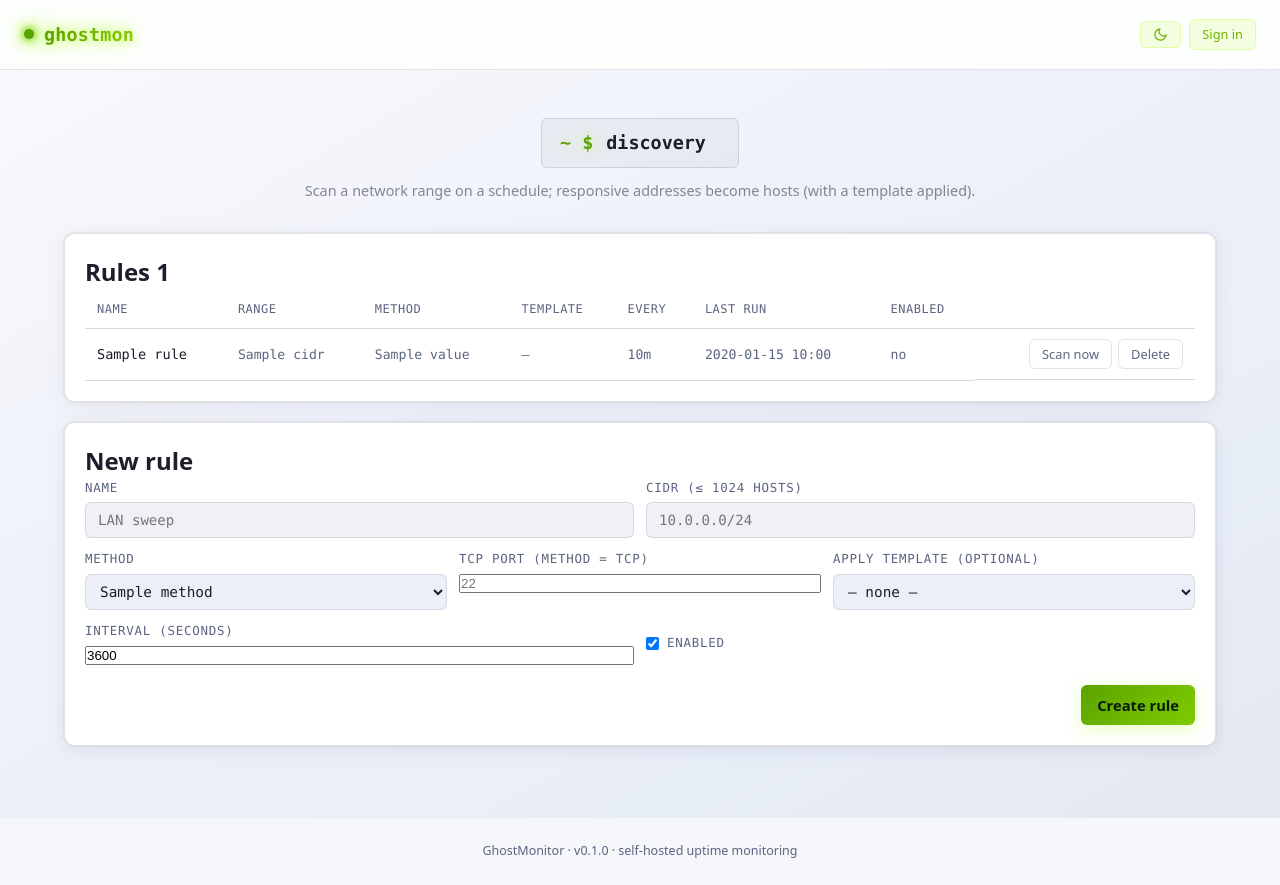
After one commit to stackopshq/ghostmon, a FastAPI app: template templates/discovery/list.html in a window 1280 px wide. The commit adds this page. Run offline with FastAPI, Linux system fonts and the light colour scheme; the template is opened without the code that fills it: most values are stand-ins (such as "Sample title", 1, 10 or a date in 2020); parts of the project's set-up code (start-up, migrations or seed data) failed here and were passed over.

Commit message:
feat(web): discovery rules management page (#43)
Add a /discovery page (new nav entry) to manage network discovery rules: a list with
each rule's range, method, template, interval and last run, plus per-rule Scan now
and Delete; and a create form (CIDR, ping/TCP + port, optional template, interval)
that surfaces validation (e.g. the CIDR host cap).

Tests: create-from-form, list render, scan-now provisions hosts (reachability stubbed),
delete, and the huge-CIDR rejection. Full suite 217 passed; ruff + mypy(strict) green.

```diff
--- a/app/api/routes/web/__init__.py
+++ b/app/api/routes/web/__init__.py
@@ -3,6 +3,7 @@ from fastapi import APIRouter
 from app.api.routes.web.auth import router as auth_router
 from app.api.routes.web.channels import router as channels_router
 from app.api.routes.web.dashboard import router as dashboard_router
+from app.api.routes.web.discovery import router as discovery_router
 from app.api.routes.web.escalation import router as escalation_router
 from app.api.routes.web.hosts import router as hosts_router
 from app.api.routes.web.maintenances import router as maintenances_router
@@ -17,6 +18,7 @@ router.include_router(hosts_router)
 router.include_router(channels_router)
 router.include_router(escalation_router)
 router.include_router(maintenances_router)
+router.include_router(discovery_router)
 router.include_router(problems_router)
 
 __all__ = ["router"]
--- a/templates/base.html
+++ b/templates/base.html
@@ -29,6 +29,7 @@
       <a href="/" class="nav-link{% if active_nav == 'dashboard' %} nav-active{% endif %}">Dashboard</a>
       <a href="/hosts" class="nav-link{% if active_nav == 'hosts' %} nav-active{% endif %}">Hosts</a>
       <a href="/problems" class="nav-link{% if active_nav == 'problems' %} nav-active{% endif %}">Problems</a>
+      <a href="/discovery" class="nav-link{% if active_nav == 'discovery' %} nav-active{% endif %}">Discovery</a>
       <a href="/channels" class="nav-link{% if active_nav == 'channels' %} nav-active{% endif %}">Channels</a>
       <a href="/escalation" class="nav-link{% if active_nav == 'escalation' %} nav-active{% endif %}">Escalation</a>
       <a href="/maintenances" class="nav-link{% if active_nav == 'maintenances' %} nav-active{% endif %}">Maintenances</a>
--- /dev/null
+++ b/templates/discovery/list.html
@@ -0,0 +1,103 @@
+{% extends "base.html" %}
+
+{% block title %}Discovery · GhostMonitor{% endblock %}
+
+{% block page %}
+<main class="page-bg">
+  <div class="container">
+    <div class="hero">
+      <h1 class="hero-title">
+        <span class="terminal-prompt">~ $&nbsp;</span><span>discovery</span><span class="terminal-cursor">▊</span>
+      </h1>
+      <div class="hero-sub">
+        Scan a network range on a schedule; responsive addresses become hosts (with a template applied).
+      </div>
+    </div>
+
+    {% if error %}<div class="flash flash-error">{{ error }}</div>{% endif %}
+    {% if flash %}<div class="flash flash-ok">{{ flash }}</div>{% endif %}
+
+    <section class="card">
+      <h2>Rules <span class="count">{{ rules|length }}</span></h2>
+      {% if rules %}
+      <table class="table">
+        <thead>
+          <tr><th>Name</th><th>Range</th><th>Method</th><th>Template</th><th>Every</th><th>Last run</th><th>Enabled</th><th></th></tr>
+        </thead>
+        <tbody>
+          {% for r in rules %}
+          <tr>
+            <td>{{ r.name }}</td>
+            <td class="muted">{{ r.cidr }}</td>
+            <td class="muted">{{ r.method.value }}{% if r.method.value == 'tcp' and r.port %}:{{ r.port }}{% endif %}</td>
+            <td class="muted">{{ template_names.get(r.template_id, '—') }}</td>
+            <td class="muted">{{ (r.interval_seconds // 60) }}m</td>
+            <td class="muted">{{ r.last_run_at.strftime('%Y-%m-%d %H:%M') if r.last_run_at else 'never' }}</td>
+            <td class="muted">{{ 'yes' if r.is_enabled else 'no' }}</td>
+            <td class="row-actions">
+              <form method="post" action="/discovery/{{ r.id }}/scan" class="form-inline">
+                <button type="submit" class="btn-new btn-muted">Scan now</button>
+              </form>
+              <form method="post" action="/discovery/{{ r.id }}/delete" class="form-inline" data-confirm="Delete rule {{ r.name }}?">
+                <button type="submit" class="btn-new btn-muted">Delete</button>
+              </form>
+            </td>
+          </tr>
+          {% endfor %}
+        </tbody>
+      </table>
+      {% else %}
+      <p class="muted">No discovery rules yet.</p>
+      {% endif %}
+    </section>
+
+    <section class="card" style="margin-top: 20px;">
+      <h2>New rule</h2>
+      <form method="post" action="/discovery/new" class="stacked">
+        <div class="field-row">
+          <label class="field">
+            <span>Name</span>
+            <input type="text" name="name" required maxlength="255" placeholder="LAN sweep">
+          </label>
+          <label class="field">
+            <span>CIDR (≤ 1024 hosts)</span>
+            <input type="text" name="cidr" required maxlength="64" placeholder="10.0.0.0/24">
+          </label>
+        </div>
+        <div class="field-row">
+          <label class="field">
+            <span>Method</span>
+            <select name="method">
+              {% for m in methods %}<option value="{{ m }}">{{ m }}</option>{% endfor %}
+            </select>
+          </label>
+          <label class="field">
+            <span>TCP port (method = tcp)</span>
+            <input type="number" name="port" min="1" max="65535" placeholder="22">
+          </label>
+          <label class="field">
+            <span>Apply template (optional)</span>
+            <select name="template_id">
+              <option value="">— none —</option>
+              {% for t in templates_list %}<option value="{{ t.id }}">{{ t.name }}</option>{% endfor %}
+            </select>
+          </label>
+        </div>
+        <div class="field-row">
+          <label class="field">
+            <span>Interval (seconds)</span>
+            <input type="number" name="interval_seconds" min="60" max="604800" value="3600">
+          </label>
+          <label class="field inline">
+            <input type="checkbox" name="is_enabled" checked>
+            <span>Enabled</span>
+          </label>
+        </div>
+        <div class="form-actions">
+          <button type="submit" class="btn-primary">Create rule</button>
+        </div>
+      </form>
+    </section>
+  </div>
+</main>
+{% endblock %}
```
Also changed, not shown: app/api/routes/web/discovery.py (added, +122 -0 lines), docs/roadmap.md (+2 -1 lines), tests/test_discovery.py (+44 -0 lines), README.md, 1 other file.
